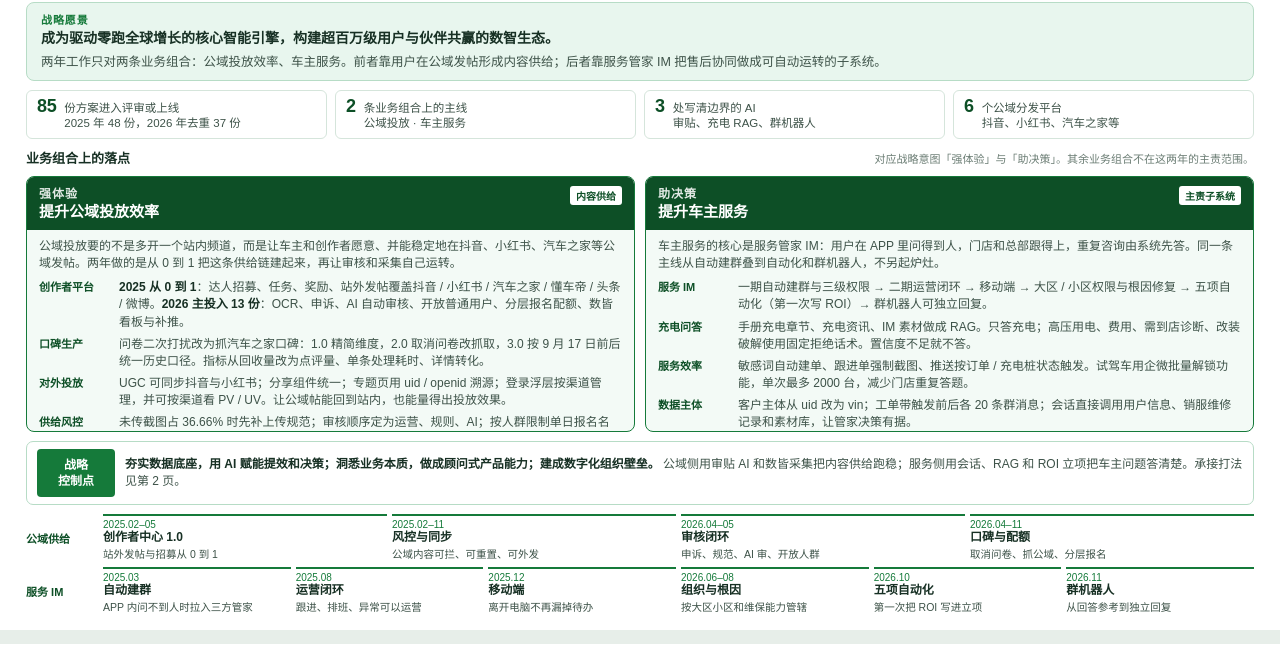
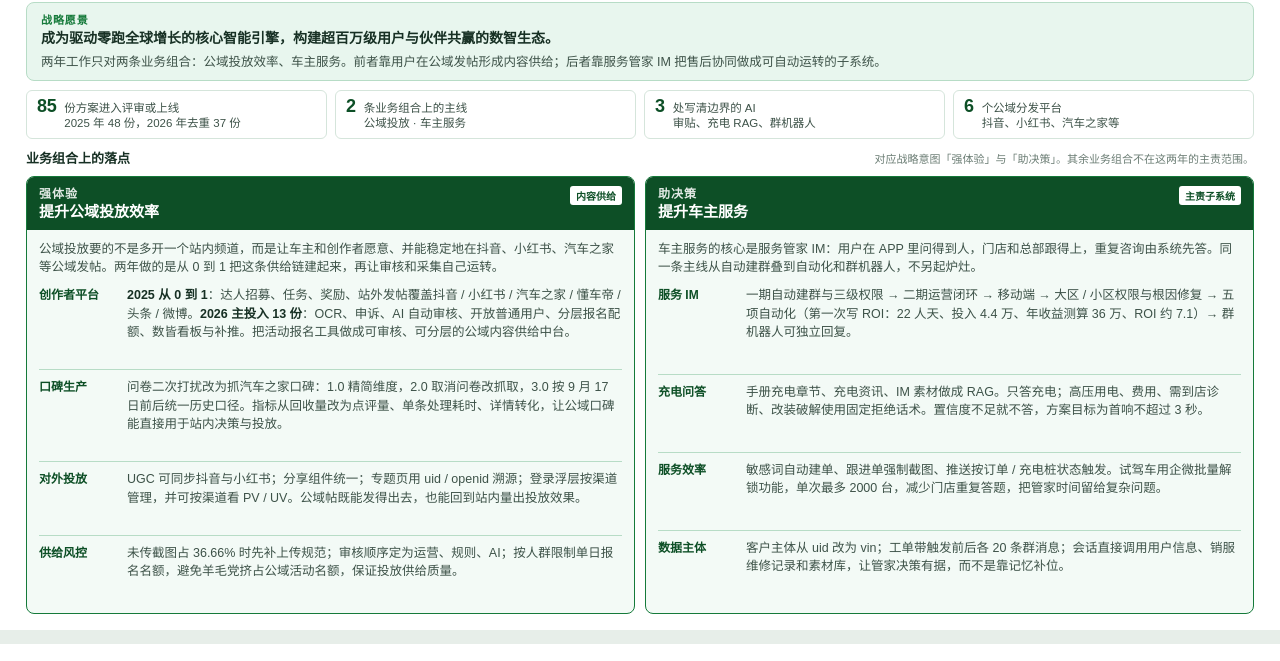
Before and after one commit to xcv-123/ppt-preview, a plain HTML site: page strategy-work-summary.html in a window 1280 px wide. Shown: the part 137-798 px from the top of the page. Drawn offline with Linux system fonts and the light colour scheme.

Commit message:
Remove control-point and timeline blocks from page 1.
Keep only the two business pillars so the first slide stays focused on public-domain delivery and owner service.

Co-authored-by: xcv-123 <xcv-123@users.noreply.github.com>

```diff
--- a/strategy-work-summary.html
+++ b/strategy-work-summary.html
@@ -153,83 +153,32 @@
     margin-top: 2px;
   }
   .pillar-bd {
-    padding: 8px 12px 10px;
+    padding: 10px 12px 12px;
     display: flex;
     flex-direction: column;
-    gap: 7px;
+    gap: 9px;
     flex: 1;
   }
-  .why { margin: 0; font-size: 12px; line-height: 1.45; color: var(--ink2); }
-  .lines { display: grid; gap: 5px; }
+  .why { margin: 0; font-size: 12.5px; line-height: 1.5; color: var(--ink2); }
+  .lines { display: grid; gap: 8px; flex: 1; }
   .line {
     display: grid;
-    grid-template-columns: 72px 1fr;
-    gap: 8px;
+    grid-template-columns: 78px 1fr;
+    gap: 10px;
     align-items: start;
+    padding-bottom: 7px;
+    border-bottom: 1px solid var(--gm);
   }
+  .line:last-child { border-bottom: 0; padding-bottom: 0; }
   .line .tag {
-    font-size: 11px;
+    font-size: 12px;
     font-weight: 750;
     color: var(--gd);
     line-height: 1.35;
     padding-top: 1px;
   }
-  .line p { margin: 0; font-size: 12px; line-height: 1.42; color: var(--ink2); }
+  .line p { margin: 0; font-size: 12.5px; line-height: 1.48; color: var(--ink2); }
   .line b { color: var(--ink); font-weight: 680; }
-
-  .control {
-    display: grid;
-    grid-template-columns: 78px 1fr;
-    gap: 10px;
-    border: 1px solid var(--gm);
-    border-radius: 7px;
-    padding: 7px 10px;
-    align-items: center;
-  }
-  .rail {
-    background: var(--g);
-    color: #fff;
-    border-radius: 4px;
-    font-size: 12px;
-    font-weight: 700;
-    text-align: center;
-    padding: 8px 4px;
-    line-height: 1.35;
-  }
-  .control p { margin: 0; font-size: 12px; line-height: 1.45; color: var(--ink2); }
-  .control strong { color: var(--ink); font-weight: 650; }
-
-  .years { display: grid; grid-template-columns: 1fr 1fr; gap: 8px; }
-  .year {
-    background: var(--soft, #f6faf7);
-    background: #f6faf7;
-    border-radius: 6px;
-    padding: 6px 10px 7px;
-  }
-  .year b { display: block; font-size: 12px; margin-bottom: 2px; }
-  .year p { margin: 0; font-size: 12px; line-height: 1.48; color: var(--ink2); }
-  .spines { display: grid; gap: 6px; }
-  .spine {
-    display: grid;
-    grid-template-columns: 72px repeat(4, 1fr);
-    gap: 5px;
-    align-items: stretch;
-  }
-  .spine.im { grid-template-columns: 72px repeat(6, 1fr); }
-  .spine .name {
-    font-size: 11px;
-    font-weight: 700;
-    color: var(--gd);
-    display: flex;
-    align-items: center;
-  }
-  .node {
-    border-top: 2px solid var(--g);
-    padding-top: 3px;
-  }
-  .node .when { font-size: 10px; color: var(--g); font-variant-numeric: tabular-nums; }
-  .node .what { font-size: 12px; font-weight: 680; line-height: 1.3; }
-  .node .sub { font-size: 10.5px; color: var(--ink2); line-height: 1.35; margin-top: 1px; }
 
   .cols { flex: 1; min-height: 0; display: grid; grid-template-columns: repeat(3, 1fr); gap: 8px; }
   .col {
@@ -340,19 +289,19 @@
         <div class="lines">
           <div class="line">
             <div class="tag">创作者平台</div>
-            <p><b>2025 从 0 到 1</b>：达人招募、任务、奖励、站外发帖覆盖抖音 / 小红书 / 汽车之家 / 懂车帝 / 头条 / 微博。<b>2026 主投入 13 份</b>：OCR、申诉、AI 自动审核、开放普通用户、分层报名配额、数皆看板与补推。</p>
+            <p><b>2025 从 0 到 1</b>：达人招募、任务、奖励、站外发帖覆盖抖音 / 小红书 / 汽车之家 / 懂车帝 / 头条 / 微博。<b>2026 主投入 13 份</b>：OCR、申诉、AI 自动审核、开放普通用户、分层报名配额、数皆看板与补推。把活动报名工具做成可审核、可分层的公域内容供给中台。</p>
           </div>
           <div class="line">
             <div class="tag">口碑生产</div>
-            <p>问卷二次打扰改为抓汽车之家口碑：1.0 精简维度，2.0 取消问卷改抓取，3.0 按 9 月 17 日前后统一历史口径。指标从回收量改为点评量、单条处理耗时、详情转化。</p>
+            <p>问卷二次打扰改为抓汽车之家口碑：1.0 精简维度，2.0 取消问卷改抓取，3.0 按 9 月 17 日前后统一历史口径。指标从回收量改为点评量、单条处理耗时、详情转化，让公域口碑能直接用于站内决策与投放。</p>
           </div>
           <div class="line">
             <div class="tag">对外投放</div>
-            <p>UGC 可同步抖音与小红书；分享组件统一；专题页用 uid / openid 溯源；登录浮层按渠道管理，并可按渠道看 PV / UV。让公域帖能回到站内，也能量得出投放效果。</p>
+            <p>UGC 可同步抖音与小红书；分享组件统一；专题页用 uid / openid 溯源；登录浮层按渠道管理，并可按渠道看 PV / UV。公域帖既能发得出去，也能回到站内量出投放效果。</p>
           </div>
           <div class="line">
             <div class="tag">供给风控</div>
-            <p>未传截图占 36.66% 时先补上传规范；审核顺序定为运营、规则、AI；按人群限制单日报名名额，避免羊毛党挤占公域活动名额。</p>
+            <p>未传截图占 36.66% 时先补上传规范；审核顺序定为运营、规则、AI；按人群限制单日报名名额，避免羊毛党挤占公域活动名额，保证投放供给质量。</p>
           </div>
         </div>
       </div>
@@ -371,47 +320,23 @@
         <div class="lines">
           <div class="line">
             <div class="tag">服务 IM</div>
-            <p>一期自动建群与三级权限 → 二期运营闭环 → 移动端 → 大区 / 小区权限与根因修复 → 五项自动化（第一次写 ROI）→ 群机器人可独立回复。</p>
+            <p>一期自动建群与三级权限 → 二期运营闭环 → 移动端 → 大区 / 小区权限与根因修复 → 五项自动化（第一次写 ROI：22 人天、投入 4.4 万、年收益测算 36 万、ROI 约 7.1）→ 群机器人可独立回复。</p>
           </div>
           <div class="line">
             <div class="tag">充电问答</div>
-            <p>手册充电章节、充电资讯、IM 素材做成 RAG。只答充电；高压用电、费用、需到店诊断、改装破解使用固定拒绝话术。置信度不足就不答。</p>
+            <p>手册充电章节、充电资讯、IM 素材做成 RAG。只答充电；高压用电、费用、需到店诊断、改装破解使用固定拒绝话术。置信度不足就不答，方案目标为首响不超过 3 秒。</p>
           </div>
           <div class="line">
             <div class="tag">服务效率</div>
-            <p>敏感词自动建单、跟进单强制截图、推送按订单 / 充电桩状态触发。试驾车用企微批量解锁功能，单次最多 2000 台，减少门店重复答题。</p>
+            <p>敏感词自动建单、跟进单强制截图、推送按订单 / 充电桩状态触发。试驾车用企微批量解锁功能，单次最多 2000 台，减少门店重复答题，把管家时间留给复杂问题。</p>
           </div>
           <div class="line">
             <div class="tag">数据主体</div>
-            <p>客户主体从 uid 改为 vin；工单带触发前后各 20 条群消息；会话直接调用用户信息、销服维修记录和素材库，让管家决策有据。</p>
+            <p>客户主体从 uid 改为 vin；工单带触发前后各 20 条群消息；会话直接调用用户信息、销服维修记录和素材库，让管家决策有据，而不是靠记忆补位。</p>
           </div>
         </div>
       </div>
     </article>
-  </div>
-
-  <div class="control">
-    <div class="rail">战略<br>控制点</div>
-    <p><strong>夯实数据底座，用 AI 赋能提效和决策；洞悉业务本质，做成顾问式产品能力；建成数字化组织壁垒。</strong> 公域侧用审贴 AI 和数皆采集把内容供给跑稳；服务侧用会话、RAG 和 ROI 立项把车主问题答清楚。承接打法见第 2 页。</p>
-  </div>
-
-  <div class="spines">
-    <div class="spine">
-      <div class="name">公域供给</div>
-      <div class="node"><div class="when">2025.02–05</div><div class="what">创作者中心 1.0</div><div class="sub">站外发帖与招募从 0 到 1</div></div>
-      <div class="node"><div class="when">2025.02–11</div><div class="what">风控与同步</div><div class="sub">公域内容可拦、可重置、可外发</div></div>
-      <div class="node"><div class="when">2026.04–05</div><div class="what">审核闭环</div><div class="sub">申诉、规范、AI 审、开放人群</div></div>
-      <div class="node"><div class="when">2026.04–11</div><div class="what">口碑与配额</div><div class="sub">取消问卷、抓公域、分层报名</div></div>
-    </div>
-    <div class="spine im">
-      <div class="name">服务 IM</div>
-      <div class="node"><div class="when">2025.03</div><div class="what">自动建群</div><div class="sub">APP 内问不到人时拉入三方管家</div></div>
-      <div class="node"><div class="when">2025.08</div><div class="what">运营闭环</div><div class="sub">跟进、排班、异常可以运营</div></div>
-      <div class="node"><div class="when">2025.12</div><div class="what">移动端</div><div class="sub">离开电脑不再漏掉待办</div></div>
-      <div class="node"><div class="when">2026.06–08</div><div class="what">组织与根因</div><div class="sub">按大区小区和维保能力管辖</div></div>
-      <div class="node"><div class="when">2026.10</div><div class="what">五项自动化</div><div class="sub">第一次把 ROI 写进立项</div></div>
-      <div class="node"><div class="when">2026.11</div><div class="what">群机器人</div><div class="sub">从回答参考到独立回复</div></div>
-    </div>
   </div>
 </section>
 
```
